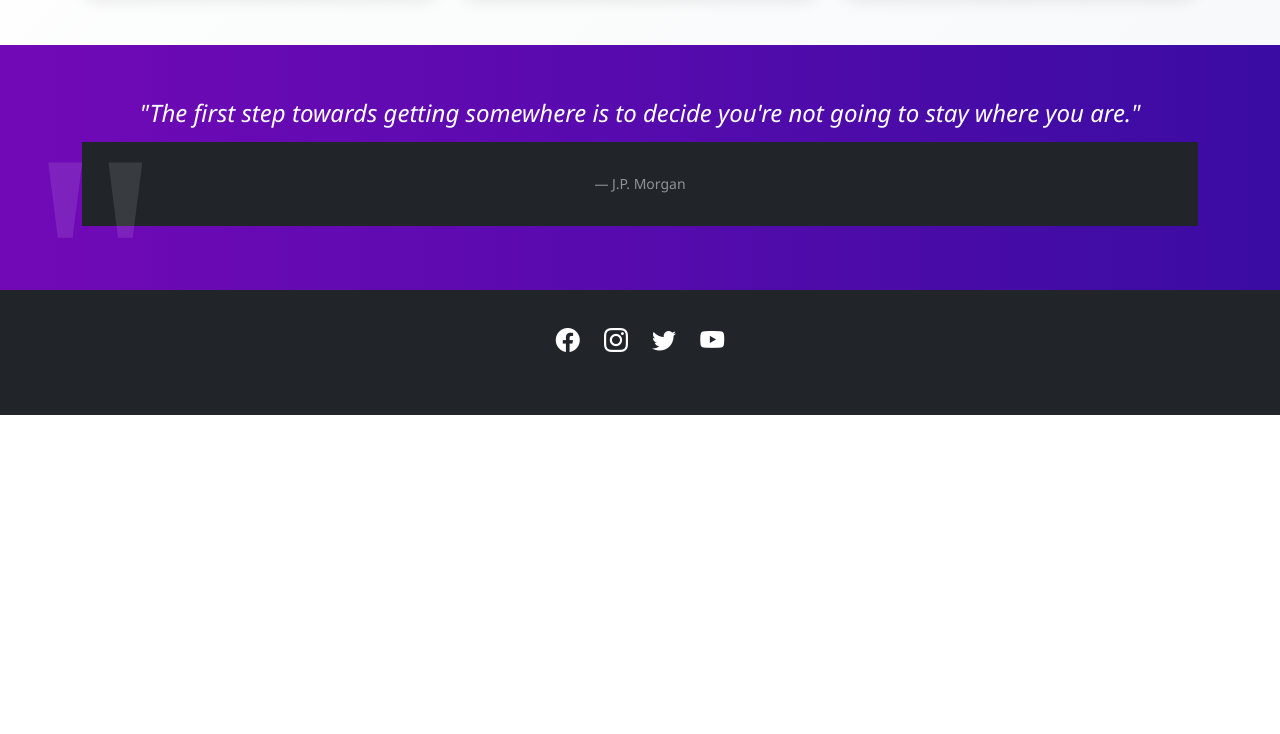
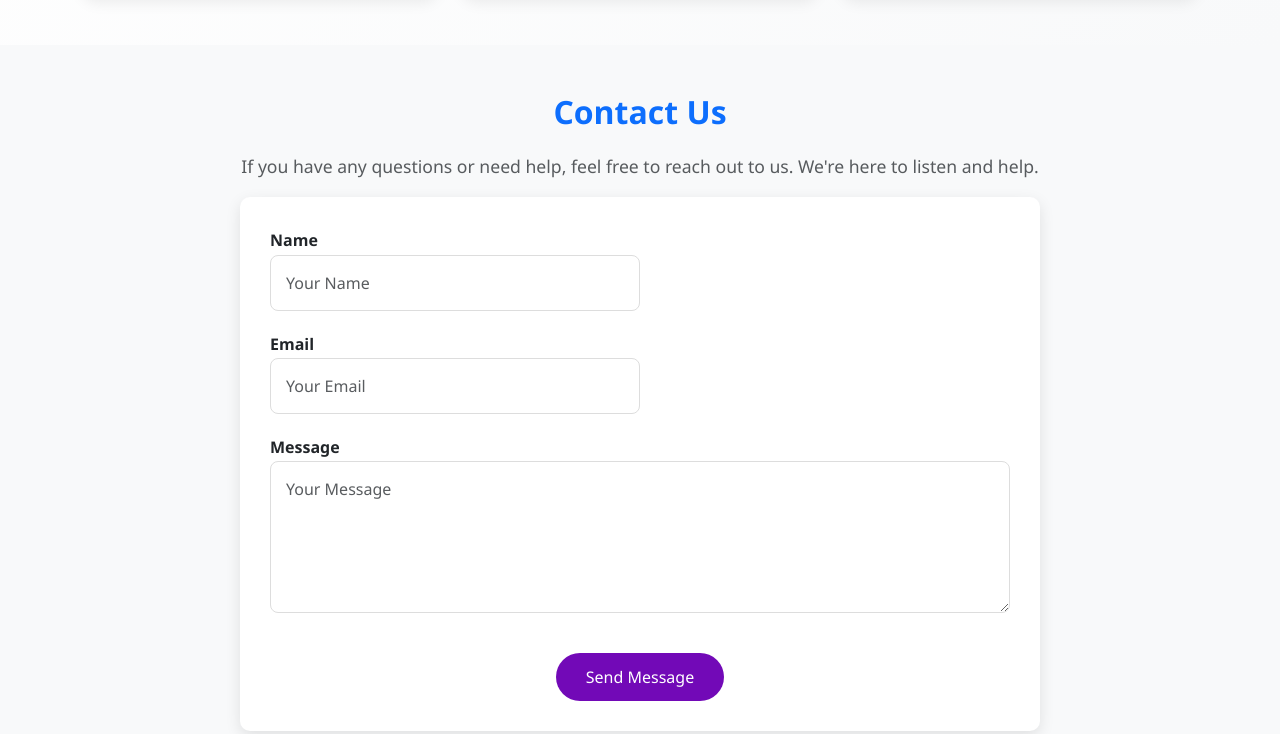
Before and after one commit to dev13-Vishnu/Web-design-challenge, a plain HTML site: page index.html in a window 1280 px wide. Shown: the part 4200-4934 px from the top of the page. Before the commit the page ends 4615 px from the top, so only its background shows below. Drawn offline with nearby package versions, Linux system fonts and the light colour scheme.

Commit message:
final commit

```diff
--- a/css/styles.css
+++ b/css/styles.css
@@ -0,0 +1,87 @@
+/* Contact Section */
+.contact-section {
+    background: var(--light-color);
+    padding: 60px 0;
+  }
+
+  .contact-section h2 {
+    color: var(--primary-color);
+    font-weight: 700;
+    margin-bottom: 20px;
+  }
+
+  .contact-section p {
+    color: var(--dark-color);
+    font-size: 1.1rem;
+  }
+
+  .contact-form {
+    background-color: white;
+    padding: 30px;
+    border-radius: 10px;
+    box-shadow: 0 5px 15px rgba(0, 0, 0, 0.1);
+    max-width: 800px;
+    margin: 0 auto;
+  }
+
+  .contact-form .form-group label {
+    font-weight: bold;
+    color: var(--dark-color);
+  }
+
+  .contact-form .form-control {
+    border-radius: 8px;
+    border: 1px solid #ddd;
+    padding: 15px;
+    font-size: 1rem;
+  }
+
+  .contact-form .form-control:focus {
+    border-color: var(--primary-color);
+    box-shadow: 0 0 5px rgba(114, 9, 183, 0.25);
+  }
+
+  .contact-form .btn-primary {
+    background-color: var(--primary-color);
+    border: none;
+    padding: 12px 30px;
+    font-size: 1rem;
+    color: white;
+    border-radius: 30px;
+    transition: all 0.3s ease;
+  }
+
+  .contact-form .btn-primary:hover {
+    background-color: var(--secondary-color);
+    transform: translateY(-3px);
+    box-shadow: 0 5px 15px rgba(58, 12, 163, 0.2);
+  }
+  /* Contact Form */
+.contact-form .form-group {
+    margin-bottom: 20px; /* Adds space between form groups */
+  }
+
+  .contact-form .btn-primary {
+    margin-top: 20px; /* Adds space between button and text area */
+  }
+
+
+  /* Responsive design for small screens */
+  @media (max-width: 768px) {
+    .contact-section {
+      padding: 40px 20px;
+    }
+
+    .contact-form {
+      padding: 20px;
+    }
+
+    .contact-form .form-control {
+      font-size: 0.9rem;
+    }
+
+    .contact-form .btn-primary {
+      padding: 10px 20px;
+      font-size: 1rem;
+    }
+  }
--- a/index.html
+++ b/index.html
@@ -6,6 +6,7 @@
   <title>Say No to Drugs</title>
   <link href="https://cdn.jsdelivr.net/npm/bootstrap@5.3.0/dist/css/bootstrap.min.css" rel="stylesheet" />
   <link rel="stylesheet" href="https://cdn.jsdelivr.net/npm/bootstrap-icons@1.10.5/font/bootstrap-icons.css">
+  <link rel="stylesheet" href="./css/styles.css">
   <style>
     /* Custom Styles */
     :root {
@@ -854,6 +855,38 @@
     </div>
   </section>
 
+
+
+  <section id="contact" class="contact-section py-5">
+    <div class="container">
+      <h2 class="text-center text-primary">Contact Us</h2>
+      <p class="text-center text-muted">If you have any questions or need help, feel free to reach out to us. We're here to listen and help.</p>
+
+      <form action="YOUR_FORM_HANDLER_URL" method="POST" class="contact-form">
+        <div class="form-row">
+          <div class="form-group col-md-6">
+            <label for="name" class="font-weight-bold text-dark">Name</label>
+            <input type="text" id="name" name="name" class="form-control" placeholder="Your Name" required>
+          </div>
+          <div class="form-group col-md-6">
+            <label for="email" class="font-weight-bold text-dark">Email</label>
+            <input type="email" id="email" name="email" class="form-control" placeholder="Your Email" required>
+          </div>
+        </div>
+
+        <div class="form-group">
+          <label for="message" class="font-weight-bold text-dark">Message</label>
+          <textarea id="message" name="message" class="form-control" placeholder="Your Message" rows="5" required></textarea>
+        </div>
+
+        <div class="text-center">
+          <button type="submit" class="btn btn-primary">Send Message</button>
+        </div>
+      </form>
+    </div>
+  </section>
+
+
   <section class="quote-section text-white text-center py-5">
     <div class="container">
       <blockquote class="blockquote">
@@ -863,6 +896,7 @@
     </div>
   </section>
 
+
   <!-- Footer -->
   <footer class="text-white text-center">
     <div class="container">
```
